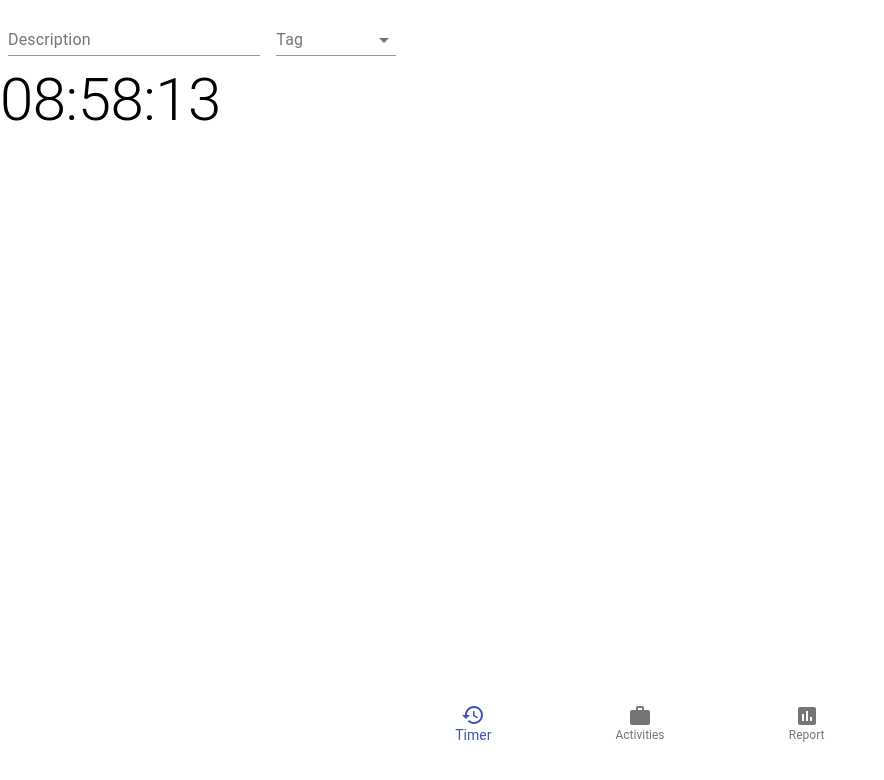
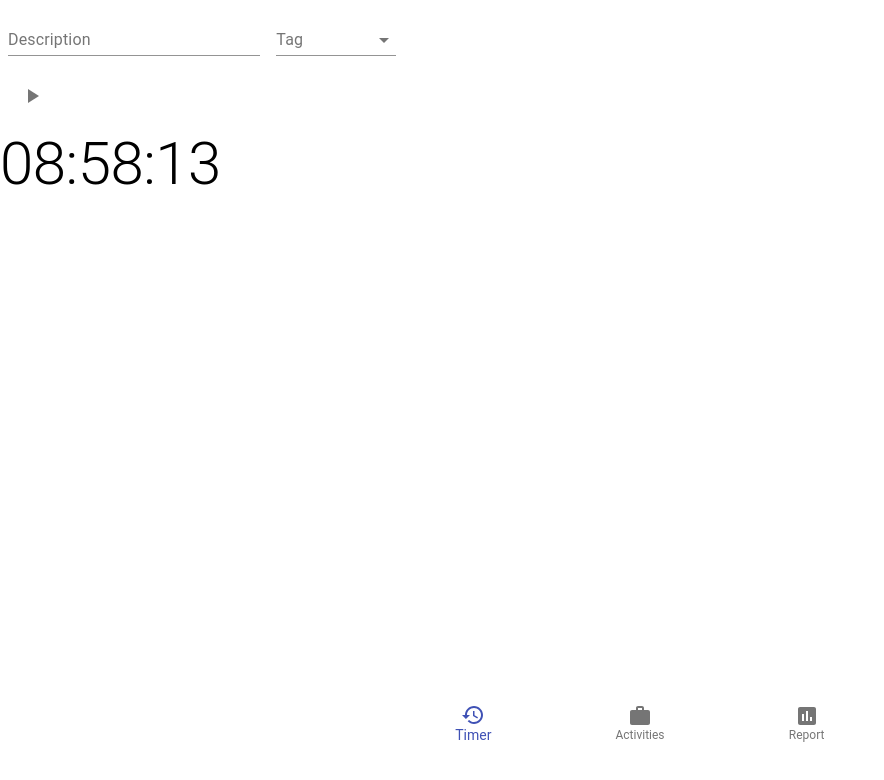
Before and after one commit to fengyuli-dev/time-tracker, a React (Create React App) app: page / in a window 1280 px wide. Shown: the top 780 px of the page, without its empty margins (0-884 px from the left). Built offline with nearby package versions, Linux system fonts and the light colour scheme.

Commit message:
Add a toggle button icon,

```diff
--- a/src/App.js
+++ b/src/App.js
@@ -1,12 +1,14 @@
 import './App.css';
 import SimpleBottomNavigation from './components/navigationBar';
 import ActivitySelector from './components/activitySelector';
+import Timer from './components/timer';
 import Clock from './components/clock';
 
 function App() {
   return (
     <div>
       <ActivitySelector />
+      <Timer />
       <Clock />
       <SimpleBottomNavigation />
     </div>
--- a/src/components/timer.js
+++ b/src/components/timer.js
@@ -0,0 +1,40 @@
+import React from 'react';
+import { useState } from 'react';
+import { makeStyles } from '@material-ui/core/styles';
+import IconButton from '@material-ui/core/IconButton';
+import StopIcon from '@material-ui/icons/Stop';
+import PlayArrowIcon from '@material-ui/icons/PlayArrow';
+
+const useStyles = makeStyles((theme) => ({
+    root: {
+        '& > *': {
+            margin: theme.spacing(1),
+        },
+    },
+}));
+
+function iconStyle(status) {
+    return status ? <StopIcon /> : <PlayArrowIcon />;
+}
+
+export default function Timer() {
+    const classes = useStyles();
+    const [status, setStatus] = useState(false);
+
+    return (
+        <div className={classes.root}>
+            <IconButton aria-label="start" onClick={handleClick}>
+                {iconStyle(status)}
+            </IconButton>
+        </div>
+    );
+
+    function handleClick() {
+        if (status === true) {
+            setStatus(false);
+        }
+        else {
+            setStatus(true);
+        }
+    }
+}
```
